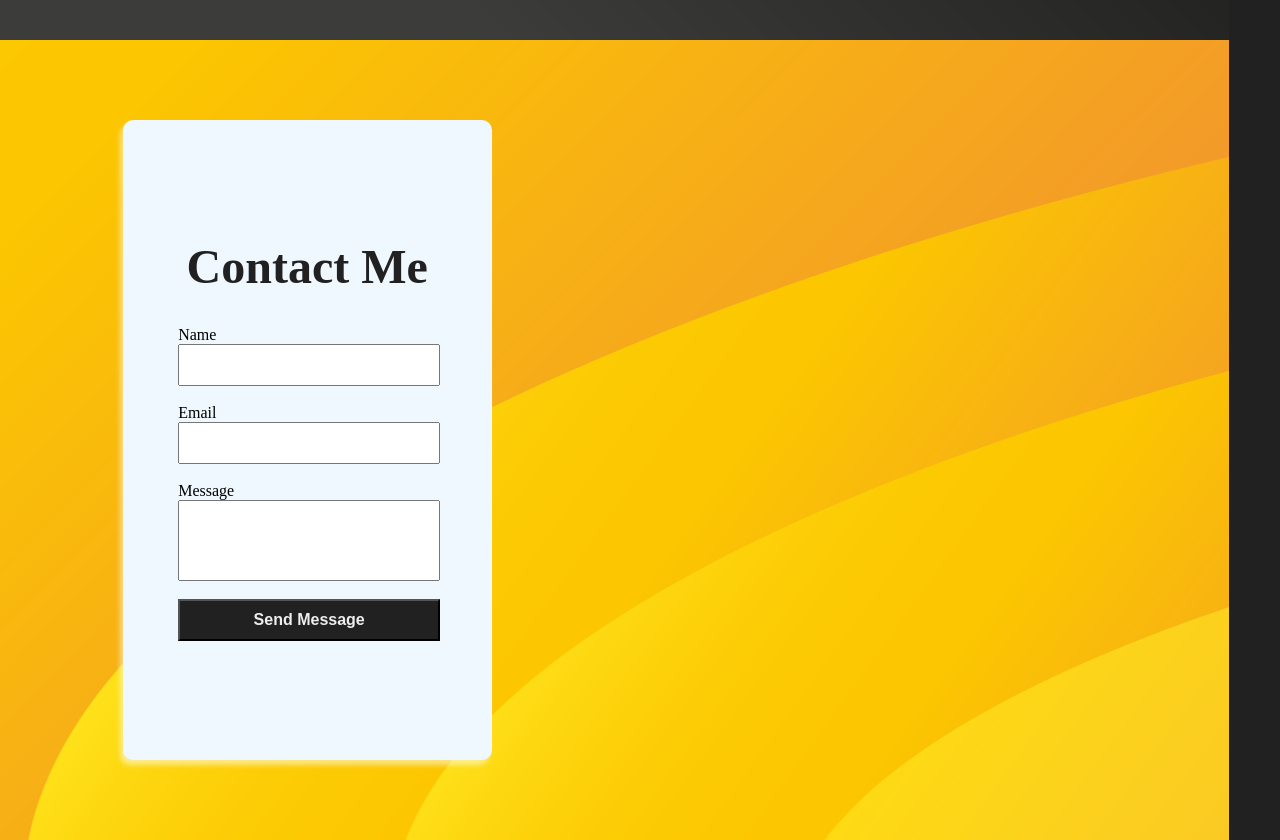
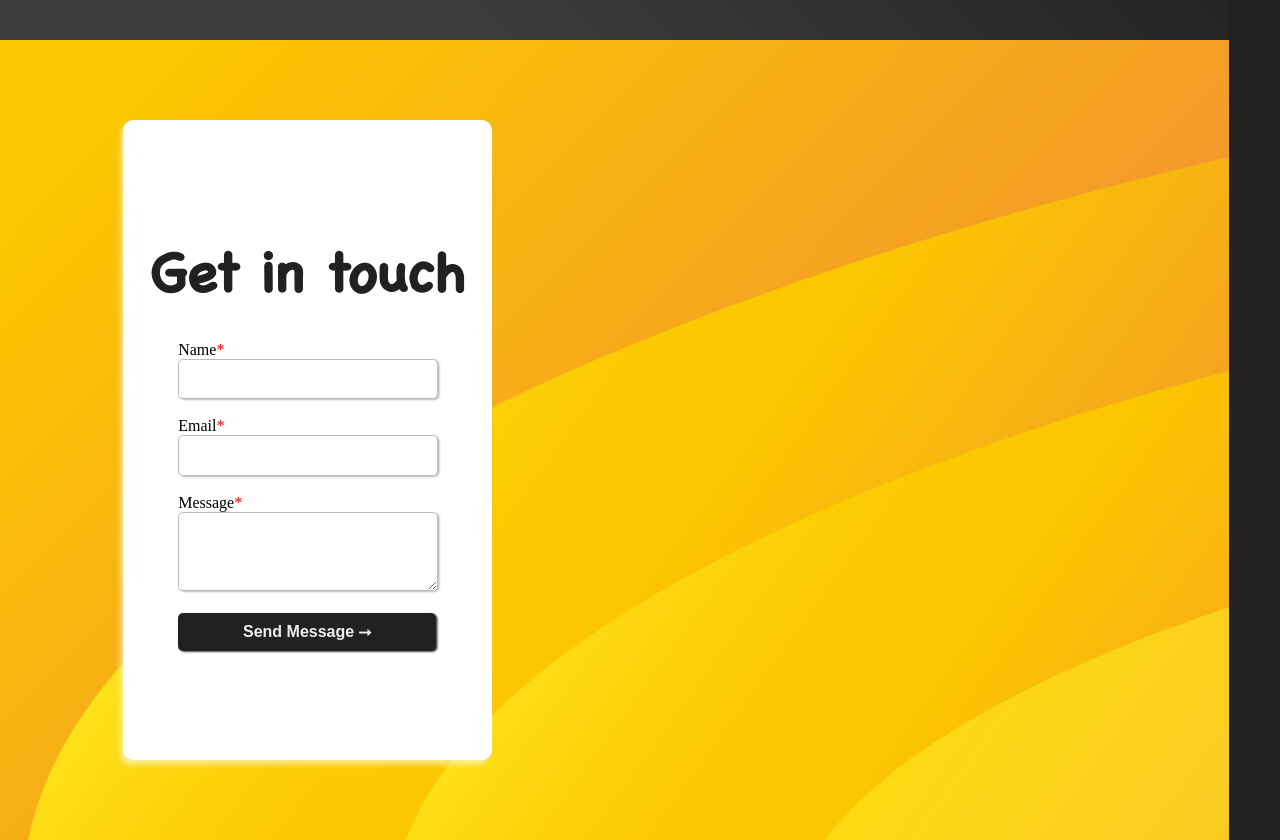
Before and after one commit to francmatyas/PersonalWebsite, a plain HTML site: page index.html in a window 1280 px wide. Shown: the part 2360-3200 px from the top of the page. Drawn offline with nearby package versions, Linux system fonts and the light colour scheme.

Commit message:
contact from message and style

```diff
--- a/index.html
+++ b/index.html
@@ -44,15 +44,15 @@
         <div class="contact" id="contact">
             <div class="contact-form">
                 <div class="form">
-                    <h2>Contact Me</h2>
+                    <h2>Get in touch</h2>
                     <form action="">
-                        <label for="name" id="name-label">Name</label> <br>
+                        <label for="name" id="name-label"><div class="form-field-label"><p>Name</p><p class="form-field-required">*</p></div></label>
                         <input type="text" id="name" name="name" required> <br><br>
-                        <label for="email" id="email-label">Email</label><br>
-                        <input type="text" id="email" name="email" required><br><br>
-                        <label for="message" id="message-label">Message</label><br>
-                        <input type="text" id="message" name="message" required><br><br>
-                        <input type="submit" value="Send Message" id="submit">
+                        <label for="email" id="email-label"><div class="form-field-label"><p>Email</p><p class="form-field-required">*</p></div></label>
+                        <input type="email" id="email" name="email" required><br><br>
+                        <label for="message" id="message-label"><div class="form-field-label"><p>Message</p><p class="form-field-required">*</p></div></label>
+                        <textarea name="message" id="message" cols="30" rows="10" required></textarea><br><br>
+                        <input type="submit" value="Send Message ⭢" id="submit">
                     </form>
                 </div>
             </div>
--- a/style/style.css
+++ b/style/style.css
@@ -248,7 +248,7 @@ html,body{
 .form{
     width: 60%;
     height: 80%;
-    background-color: aliceblue;
+    background-color: white;
     box-shadow: -3px 5px 5px rgb(255, 255, 255, 0.5);
     border-radius: 10px;
     border: none;
@@ -259,9 +259,10 @@ html,body{
 }
 .form h2 {
     text-align: center;
-    font-size: 3rem;
+    font-size: 3.5rem;
     color: #212121;
     padding-bottom: 2rem;
+    font-family: "chalkboard";
 
 }
 .form form {
@@ -270,7 +271,15 @@ html,body{
 .form input {
     width: 100%;
     height: 3vw;
-    white-space: normal;
+    border: thin solid #bdbdbd;
+    border-radius: 5px;
+    box-shadow: 1.5px 1px 2px #bdbdbd;
+}
+.form textarea {
+    width: 100%;
+    border: thin solid #bdbdbd;
+    box-shadow: 1.5px 1px 2px #bdbdbd;
+    border-radius: 5px;
 }
 #message {
     height: 6vw;
@@ -280,7 +289,16 @@ html,body{
     color: #eeeeee;
     font-weight: bold;
     font-size: 1rem;
+    box-shadow: 1.5px 1px 2px #424242;
+    border: none;
 }
 #submit:hover{
     transform: scale(1.02);
 }
+.form-field-label {
+    display: flex;
+    flex-direction: row;
+}
+.form-field-required{
+    color: red;
+}
```
